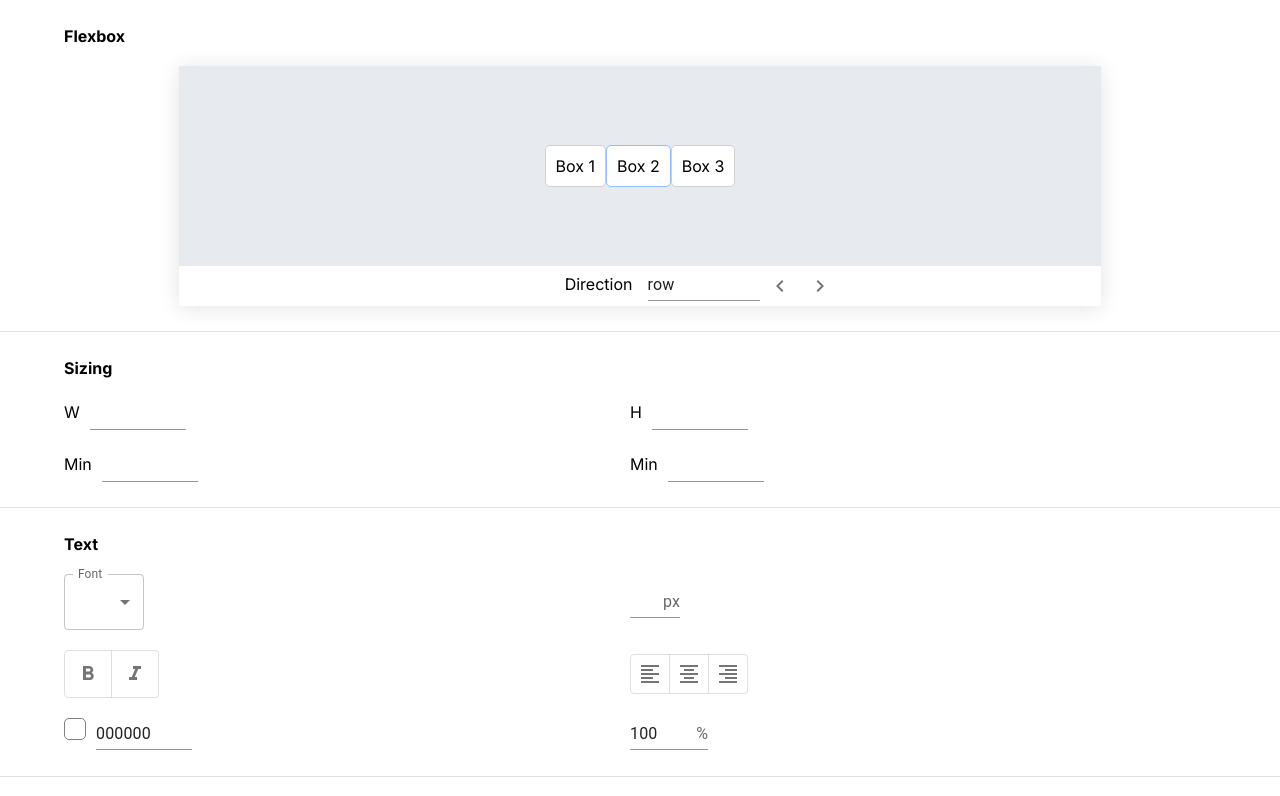
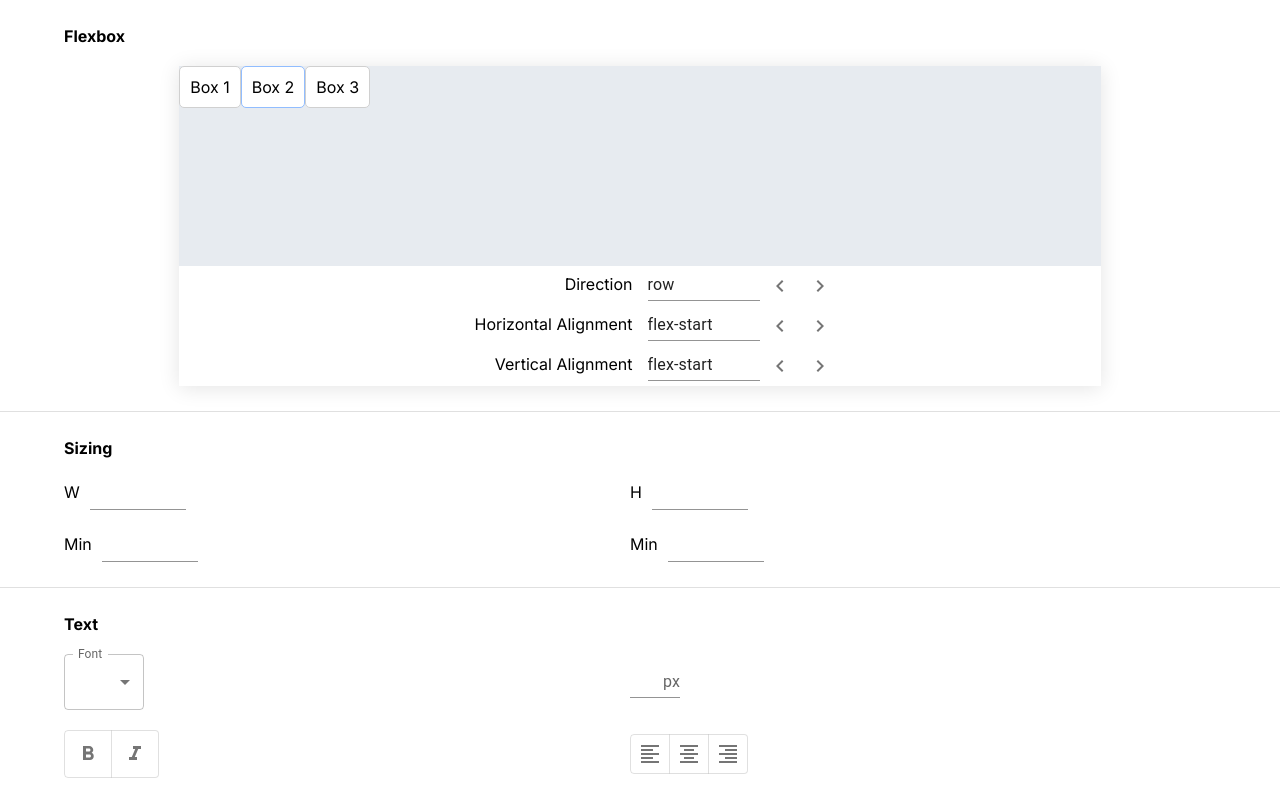
Before and after one commit to nickjiang2378/starter-css, a React (Create React App) app: page / in a window 1280 px wide. Shown: the top 796 px of the page. Built offline with nearby package versions, Linux system fonts and the light colour scheme.

Commit message:
Added options property

```diff
--- a/src/components/Property.jsx
+++ b/src/components/OptionsProperty.jsx
@@ -4,7 +4,7 @@ import ChevronLeftIcon from '@mui/icons-material/ChevronLeft';
 import ChevronRightIcon from '@mui/icons-material/ChevronRight';
 import { modulo } from "../utils/helpers";
 
-export default function Property({property, val, setVal, options}) {
+export default function OptionsProperty({property, val, setVal, options}) {
     const [index, setIndex] = useState(0);
 
     function updateIndexVal(diff) {
--- a/src/components/PropertyInput.jsx
+++ /dev/null
@@ -1,9 +0,0 @@
-export default function PropertyInput({ renderInput, prop }) {
-    return (
-        <div style={{ display: 'flex', alignItems: 'center' }}>
-            <span style={{ color: "rgba(0, 0, 0, 0.5)" }}>{prop}</span>
-            <span style={{ flex: 1, minWidth: '10px' }}></span>
-            {renderInput}
-        </div>
-    );
-}
--- a/src/pages/FlexVisualizer/FlexVisualizer.jsx
+++ b/src/pages/FlexVisualizer/FlexVisualizer.jsx
@@ -1,14 +1,15 @@
 import { useState, useEffect } from "react"
 import { Input, IconButton } from "@mui/material";
-import Property from "../../components/Property"
+import OptionsProperty from "../../components/OptionsProperty"
 import "./FlexVisualizer.css"
 
 export default function FlexVisualizer() {
     const [containerStyles, setContainerStyles] = useState({
         display: "flex",
-        justifyContent: "center",
-        alignItems: "center",
+        justifyContent: "flex-start",
+        alignItems: "flex-start",
         flexDirection: "row",
+        alignContent: "normal"
     });
 
     const setContainerKey = (prop, val) => {
@@ -20,10 +21,6 @@ export default function FlexVisualizer() {
     const alignItemsSettings = ["flex-start", "center", "baseline", "flex-end"]
     const alignContentSettings = ["normal", "flex-start", "center", "space-around", "space-between", "stretch", "flex-end"]
 
-    useEffect(() => {
-        console.log(containerStyles)
-    }, [containerStyles])
-
     return (
         <div className="container">
             <div className="category-header bold">Flexbox</div>
@@ -34,11 +31,23 @@ export default function FlexVisualizer() {
                     <div className="flexChild normalBox">Box 3</div>
                 </div>
                 <div className="flexSettings">
-                    <Property
+                    <OptionsProperty
                         property="Direction"
                         val={containerStyles?.flexDirection}
                         setVal={(newVal) => setContainerKey("flexDirection", newVal)}
                         options={flexDirectionSettings}
+                    />
+                    <OptionsProperty
+                        property="Horizontal Alignment"
+                        val={containerStyles?.justifyContent}
+                        setVal={(newVal) => setContainerKey("justifyContent", newVal)}
+                        options={justifyContentSettings}
+                    />
+                    <OptionsProperty
+                        property="Vertical Alignment"
+                        val={containerStyles?.alignItems}
+                        setVal={(newVal) => setContainerKey("alignItems", newVal)}
+                        options={alignItemsSettings}
                     />
                 </div>
             </div>
```
